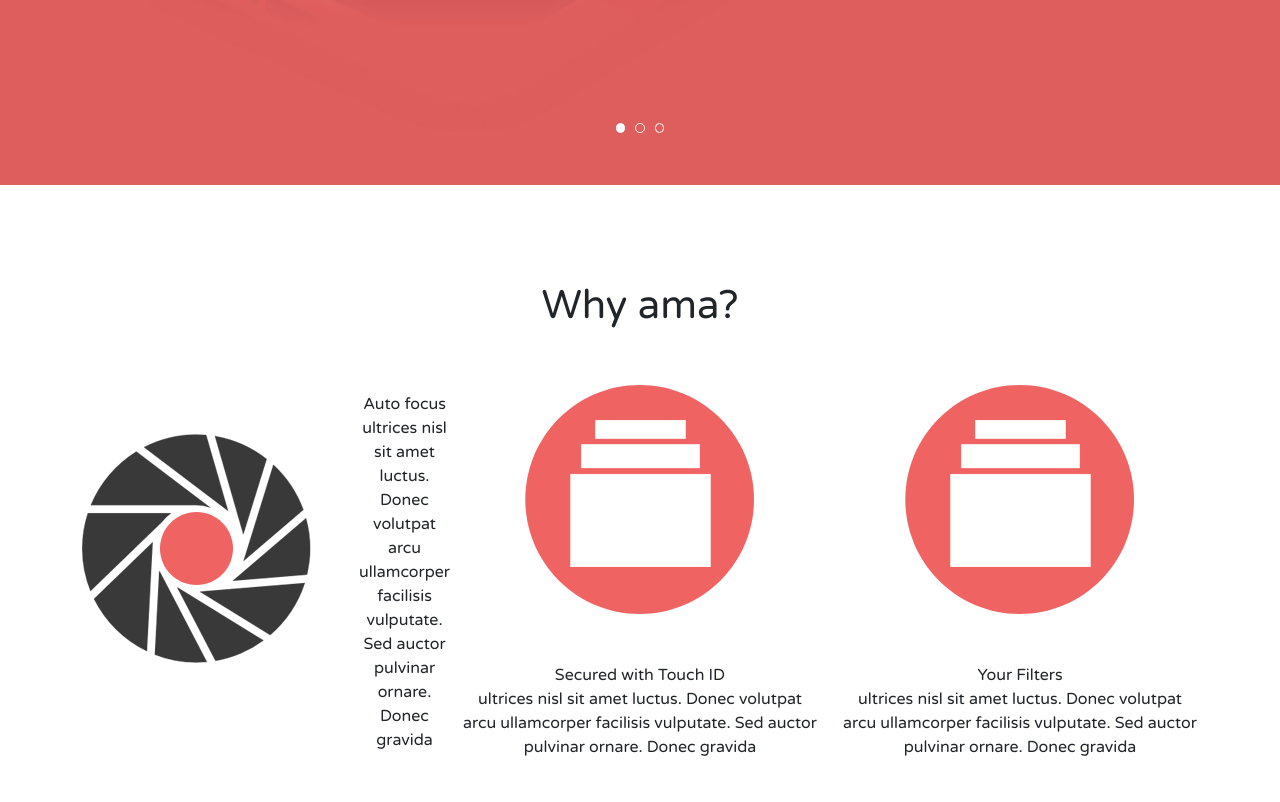
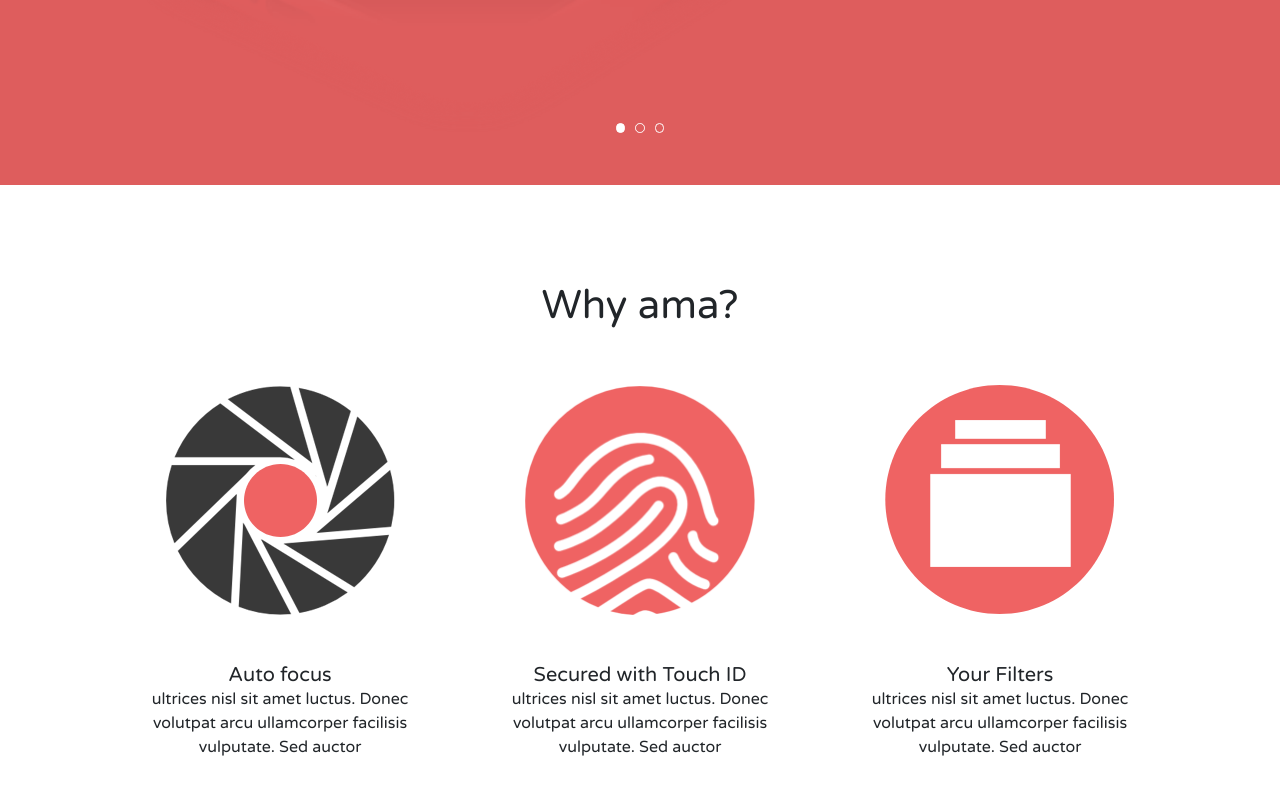
Before and after one commit to Pixus20/maket7, a website: page app/index.html in a window 1280 px wide. Shown: the part 495-1297 px from the top of the page. Drawn offline with nearby package versions, Linux system fonts and the light colour scheme.

Commit message:
adaptive 2-nd block full

```diff
--- a/app/index.html
+++ b/app/index.html
@@ -22,13 +22,13 @@
                   <h1 class="d-flex justify-content-center display-1 display-xs-4 mb-md-5 pb-md-5">Capture and Share</h1>
                   <div class="slider_buttons row   col-10  d-flex justify-content-center pb-xs-2 ">
                     <button type="button" class="btn btn-dark col-3 mx-3 mt-2 p-2">
-                      <span class=" d-flex align-items-center justify-content-around  fs-3 ">
+                      <span class=" d-flex align-items-center justify-content-around  fs-4 ">
                         <i class="fa-brands fa-app-store fs-1 "></i>
                         <span class="d-none d-xl-block fs-xl-5">App Store</span>
                       </span>
                     </button>
                     <button type="button" class="btn btn-dark col-3 mx-3 mt-2 p-2">
-                      <span class="d-flex align-items-center justify-content-around fs-3">
+                      <span class="d-flex align-items-center justify-content-around fs-4">
                         <i class="fa-brands fa-google-play fs-1"></i>
                         <span class="d-none d-xl-block">App Store</span>
                       </span>
@@ -81,32 +81,35 @@
             </div>
         </div>
       </div>
-      <div class="container second_block d-flex align-items-center justify-content-center mt-xl-5 pt-xl-5 pb-xl-5 ">
-        <div class="row">
+      <div class="container second_block d-block d-md-flex align-items-center justify-content-center mt-xl-5 mb-xl-3 pt-xl-5 pb-xl-5  pb-md-3">
+        <div class="row d-flex  align-items-center justify-content-center">
           <h1 class=" d-flex justify-content-center pb-xl-5">Why ama?</h1>
-          <div class="content_second_block col-4  text-center d-flex flex-direction-column align-items-center">
-            <img class="pb-xl-5" src="images/maket_images/Center.png" alt="focus">
-            <span class="d-block px-xl-5">
-              <p class="m-0 "> Auto focus</p>
+            <div class="content_second_block d-flex flex-column flex-lg-row align-items-center justify-content-center flex-lg-wrap">
+              <div class="content_second_block_in col-md-8 col-lg-4  d-flex flex-column flex-sm-row flex-lg-column align-items-center justify-content-around pb-md-4">
+                <img class="pb-5 " src="images/maket_images/Center.png" alt="focus">
+                <span class="d-block fs-6 px-5 pb-3 text-center">
+                  <h5 class="m-0 "> Auto focus</h5>
                     ultrices nisl sit amet luctus. Donec volutpat arcu ullamcorper facilisis vulputate.
-              Sed auctor pulvinar ornare. Donec gravida
+                    Sed auctor
                 </span>
               </div>
-          <div class="content_second_block col-4 text-center">
-            <img class="pb-xl-5"  src="images/maket_images/Layer.png" alt="secured">
-            <span>
-              <p class="m-0">Secured with Touch ID </p>
+              <div class="content_second_block_in col-md-8 col-lg-4 d-flex flex-column flex-sm-row flex-lg-column align-items-center justify-content-around pb-md-4">
+                <img class="pb-5" src="images/maket_images/Touch ID.png" alt="focus">
+                <span class="d-block fs-6 px-5 pb-3 text-center">
+                  <h5 class="m-0 "> Secured with Touch ID</h5>
                     ultrices nisl sit amet luctus. Donec volutpat arcu ullamcorper facilisis vulputate.
-              Sed auctor pulvinar ornare. Donec gravida
+                    Sed auctor
                 </span>
               </div>
-          <div class="content_second_block col-4 text-center">
-            <img class="pb-xl-5"  src="images/maket_images/Layer.png" alt="filters">
-            <span>
-              <p class="m-0">Your Filters</p>
+              <div class="content_second_block_in col-md-8 col-lg-4 d-flex flex-column flex-sm-row flex-lg-column align-items-center justify-content-around pb-md-4">
+                <img class="pb-5 " src="images/maket_images/Layer.png" alt="focus">
+                <span class="d-block fs-6 px-5 pb-3 text-center">
+                  <h5 class="m-0 "> Your Filters</h5>
                     ultrices nisl sit amet luctus. Donec volutpat arcu ullamcorper facilisis vulputate.
-              Sed auctor pulvinar ornare. Donec gravida
+                    Sed auctor
                 </span>
+              </div>
+
           </div>
         </div>
       </div>
--- /dev/null
+++ b/app/scss/grid/_grid.scss
@@ -0,0 +1,3 @@
+.container {
+    @include make-container();
+}
--- a/app/scss/mixin.scss
+++ b/app/scss/mixin.scss
@@ -1,6 +1,13 @@
-
 @mixin set-height($max-width, $height) {
     @media (max-width: $max-width) {
       height: $height;
     }
   }
+
+@mixin make-container($padding-x: $container-padding-x) {
+  width: 1170px;
+  padding-right: $padding-x;
+  padding-left: $padding-x;
+  margin-right: auto;
+  margin-left: auto;
+}
--- a/app/scss/style.scss
+++ b/app/scss/style.scss
@@ -2,4 +2,5 @@
 @import "mixin";
 @import "variables";
 @import "animation";
+@import "./grid/_grid";
 @import "./styles/verstka";
--- a/app/scss/styles/layout/main.scss
+++ /dev/null
@@ -1,13 +0,0 @@
-body{
-    .container-fluid{
-        .second_block{
-            .row{
-                .content_second_block{
-                    img{
-                        object-fit: contain;
-                    }
-                }
-            }
-        }
-    }
-}
--- a/app/scss/variables.scss
+++ b/app/scss/variables.scss
@@ -6,3 +6,5 @@ $adaptive-laptop: 1024px;
 $adaptive-tablet: 768px;
 $adaptive-mobile: 440px;
 $adaptive-mobileS: 320px;
+
+$container-padding-x: 30px;
```
Also changed, not shown: app/css/style.css, app/fonts/VarelaRound-Regular.ttf (deleted), app/images/maket_images/Touch ID.png (added), app/images/maket_images/touch.png (deleted), dist/css/style.css, dist/fonts/VarelaRound-Regular.ttf (deleted), dist/index.html. Lines whose indentation alone changed are shown as unchanged.
